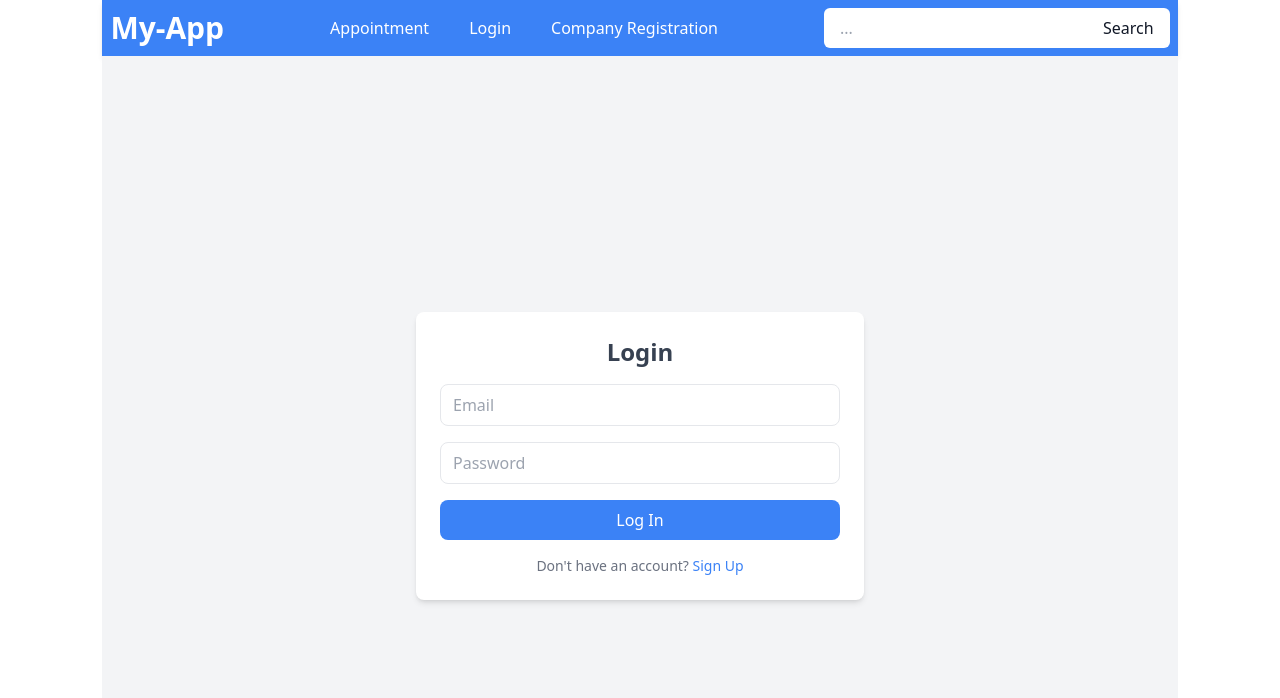
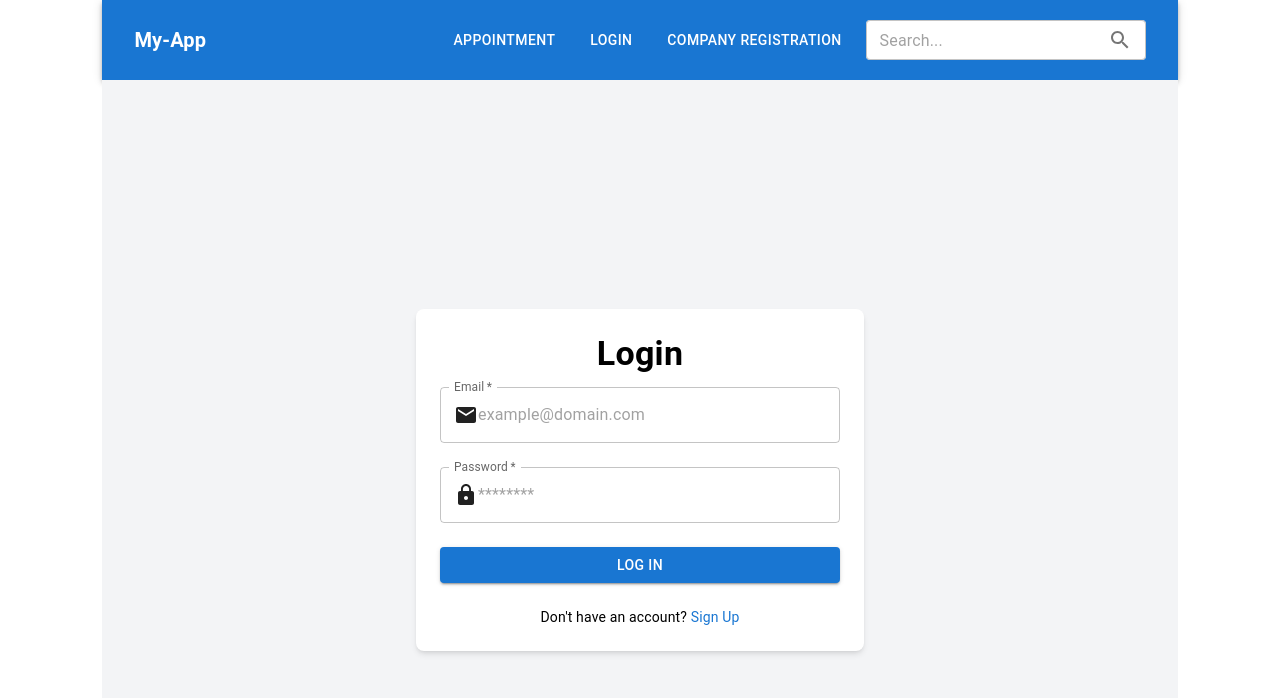
Before and after one commit to pranavrjb/my-app, a React app in the folder frontend/: page /login in a window 1280 px wide. Shown: the top 698 px of the page. Built offline with nearby package versions, Linux system fonts and the light colour scheme; the HTML template or start-up script is replaced by a standard one.

Commit message:
update in frontend

```diff
--- a/frontend/package.json
+++ b/frontend/package.json
@@ -11,6 +11,7 @@
     "preview": "vite preview"
   },
   "dependencies": {
+    "@chakra-ui/icons": "^2.2.4",
     "@emotion/react": "^11.14.0",
     "@emotion/styled": "^11.14.0",
     "@mui/icons-material": "^5.16.11",
@@ -18,8 +19,8 @@
     "axios": "^1.7.8",
     "framer-motion": "^11.13.5",
     "nodemon": "^3.1.7",
-    "react": "^18.3.1",
-    "react-dom": "^18.3.1",
+    "react": "^19.0.0",
+    "react-dom": "^19.0.0",
     "react-helmet": "^6.1.0",
     "react-hook-form": "^7.54.0",
     "react-router-dom": "^6.28.0",
--- a/frontend/src/components/Navbar.jsx
+++ b/frontend/src/components/Navbar.jsx
@@ -1,36 +1,44 @@
 import React from 'react';
+import { AppBar, Toolbar, Typography, Button, TextField, InputAdornment } from '@mui/material';
+import { Search as SearchIcon } from '@mui/icons-material';
+import { Link } from 'react-router-dom';
+
 const Navbar = () => {
   return (
-    <nav className="bg-blue-500 p-2 shadow-md">
-      <div className="container mx-auto flex justify-between items-center">
+    <AppBar position="static" color="primary" sx={{ p: 1 }}>
+      <Toolbar>
         {/* Logo */}
-        <div className="text-white text-3xl font-bold">
-          <a href="/">My-App</a>
+        <Typography variant="h6" component="div" sx={{ flexGrow: 1, fontWeight: 'bold' }}>
+          <Link to="/" style={{ textDecoration: 'none', color: 'inherit' }}>My-App</Link>
+        </Typography>
+
+        <div className="hidden md:flex space-x-4">
+          <Button color="inherit" component={Link} to="/booking">
+            Appointment
+          </Button>
+          <Button color="inherit" component={Link} to="/login">
+            Login
+          </Button>
+          <Button color="inherit" component={Link} to="/company">
+            Company Registration
+          </Button>
         </div>
 
-
-        <div className="hidden md:flex space-x-10">
-          <a href="/booking" className='text-white hover:underline'>Appointment</a>
-          {/* <a href="/services" className="text-white hover:underline">Services</a> */}
-          <a href="/login" className="text-white hover:underline">Login</a>
-          {/* <a href="/about" className="text-white hover:underline">About Us</a> */}
-          <a href="/company" className="text-white hover:underline">Company Registration</a>
-
-        </div>
-
-
-        <div className="flex items-center">
-          <input
-            type="text"
-            placeholder="..."
-            className="px-4 py-2 rounded-l-md outline-none"
-          />
-          <button className="bg-white text-gray-900 px-4 py-2 rounded-r-md hover:bg-gray-200">
-            Search
-          </button>
-        </div>
-      </div>
-    </nav>
+        <TextField
+          variant="outlined"
+          placeholder="Search..."
+          size="small"
+          InputProps={{
+            endAdornment: (
+              <InputAdornment position="end">
+                <SearchIcon />
+              </InputAdornment>
+            ),
+          }}
+          sx={{ backgroundColor: 'white', borderRadius: 1, ml: 2 }}
+        />
+      </Toolbar>
+    </AppBar>
   );
 };
 
--- a/frontend/src/pages/BookAppointment.jsx
+++ b/frontend/src/pages/BookAppointment.jsx
@@ -26,28 +26,32 @@ const BookAppointment = () => {
 
     return (
         <div className="max-w-lg mx-auto mt-10 p-6 bg-white rounded-lg shadow-md">
-            <Typography variant="h4" align="center" color="primary" gutterBottom>
+            <Typography variant="h4" align="center" color="primary" fontWeight={700} gutterBottom>
                 Book an Appointment
             </Typography>
             <form onSubmit={handleSubmit}>
+                <Grid container spacing={3}> {/* Add Grid container with spacing */}
+                    <Grid item xs={12}>
                         <TextField
                             label="Patient ID"
                             name="patientId"
                             value={formData.patientId}
                             onChange={handleChange}
                             fullWidth
-                    className="mb-4"
                             required
                         />
+                    </Grid>
+                    <Grid item xs={12}>
                         <TextField
                             label="Doctor ID"
                             name="doctorId"
                             value={formData.doctorId}
                             onChange={handleChange}
                             fullWidth
-                    className="mb-4"
                             required
                         />
+                    </Grid>
+                    <Grid item xs={12}>
                         <TextField
                             label="Date"
                             name="date"
@@ -55,12 +59,13 @@ const BookAppointment = () => {
                             value={formData.date}
                             onChange={handleChange}
                             fullWidth
-                    className="mb-4"
                             InputLabelProps={{
                                 shrink: true,
                             }}
                             required
                         />
+                    </Grid>
+                    <Grid item xs={12}>
                         <TextField
                             label="Time"
                             name="time"
@@ -68,21 +73,23 @@ const BookAppointment = () => {
                             value={formData.time}
                             onChange={handleChange}
                             fullWidth
-                    className="mb-4"
                             InputLabelProps={{
                                 shrink: true,
                             }}
                             required
                         />
+                    </Grid>
+                    <Grid item xs={12}>
                         <Button
                             variant="contained"
                             color="primary"
                             type="submit"
                             fullWidth
-                    className="mt-4"
                         >
                             Book Appointment
                         </Button>
+                    </Grid>
+                </Grid>
             </form>
         </div>
     );
--- a/frontend/src/pages/HomePage.jsx
+++ b/frontend/src/pages/HomePage.jsx
@@ -5,7 +5,7 @@ const HomePage = () => {
     return (
         <div className="bg-blue-100 min-h-screen flex flex-col justify-center items-center">
             <Typography variant="h3" color="primary" className="mb-4">
-                Welcome to My-App
+                Welcome to MedConnect
             </Typography>
             <Typography variant="body1" className="text-center mb-6">
                 Book appointments with trusted doctors in your area.
--- a/frontend/src/pages/Login.jsx
+++ b/frontend/src/pages/Login.jsx
@@ -1,64 +1,84 @@
-import React from 'react'
-import { useState } from 'react'
-import API from '../api'
+import React, { useState } from 'react';
+import { TextField, Button, Typography, Grid } from '@mui/material';
+import { Email as EmailIcon, Lock as LockIcon } from '@mui/icons-material';  // Import MUI icons
+import API from '../api';
 
 const Login = () => {
     const [formData, setFormData] = useState({ email: '', password: '' });
 
     const handleChange = (e) => {
-        setFormData({ ...formData, [e.target.name]: e.target.value })
+        setFormData({ ...formData, [e.target.name]: e.target.value });
     };
 
     const handleSubmit = async (e) => {
         e.preventDefault();
         try {
             const { data } = await API.post('/auth/login', formData);
-            console.log("Login Successfully", data)
-        }
-        catch (error) {
-            console.log("Login error!",error)
+            console.log('Login Successfully', data);
+        } catch (error) {
+            console.log('Login error!', error);
         }
     };
 
     return (
         <div className="min-h-screen flex items-center justify-center bg-gray-100">
+            <form onSubmit={handleSubmit} className="w-full max-w-md bg-white p-6 rounded-lg shadow-md">
+                <Typography variant="h4" align="center" fontWeight={700} gutterBottom>
+                    Login
+                </Typography>
 
-        <form onSubmit={handleSubmit}
-                className="w-full max-w-md bg-white p-6 rounded-lg shadow-md space-y-4">
+                <Grid container spacing={3}>
+                    <Grid item xs={12}>
+                        <TextField
+                            label="Email"
+                            name="email"
+                            type="email"
+                            placeholder='example@domain.com'
+                            value={formData.email}
+                            onChange={handleChange}
+                            fullWidth
+                            required
+                            InputProps={{
+                                startAdornment: <EmailIcon position="start" />,
+                            }}
+                        />
+                    </Grid>
 
-                <h1 className="text-2xl font-bold text-center text-gray-700">Login</h1>
-                {/* {error && <p className="text-red-500 text-center">{error}</p>} */}
+                    <Grid item xs={12}>
+                        <TextField
+                            label="Password"
+                            name="password"
+                            type="password"
+                            placeholder='********'
+                            value={formData.password}
+                            onChange={handleChange}
+                            fullWidth
+                            required
+                            InputProps={{
+                                startAdornment: <LockIcon position="start" />,
+                            }}
+                            inputProps={{ minLength: 8 }}  // Minimum password length
+                        />
+                    </Grid>
 
-            {/* <label className='text-3x1 font-semibold'>Email</label> */}
-            <input
-            type='email'
-             name='email'
-              placeholder='Email'
-               onChange={handleChange}
-                    className="w-full px-3 py-2 border rounded-lg focus:outline-none focus:ring-2 focus:ring-blue-400"
-               required />
+                    <Grid item xs={12}>
+                        <Button variant="contained" color="primary" type="submit" fullWidth>
+                            Log In
+                        </Button>
+                    </Grid>
 
-               {/* <label className='text-3x1 font-semibold m-auto'>Password</label> */}
-            <input
-            type='password'
-            name='password'
-             placeholder='Password'
-             minLength={8}
-              onChange={handleChange}
-                    className="w-full px-3 py-2 border rounded-lg focus:outline-none focus:ring-2 focus:ring-blue-400"
-               required />
-                <button type='submit' className="w-full bg-blue-500 text-white py-2 rounded-lg hover:bg-blue-600 transition">Log In</button>
+                    <Grid item xs={12}>
+                        <Typography variant="body2" align="center">
+                            Don't have an account?{' '}
+                            <a href="/signup" style={{ color: '#1976d2', textDecoration: 'none' }}>
+                                Sign Up
+                            </a>
+                        </Typography>
+                    </Grid>
+                </Grid>
+            </form>
+        </div>
+    );
+};
 
-                <p className="text-sm text-center text-gray-500">
-                    Don't have an account?{' '}
-                    <a href="/signup" className="text-blue-500 hover:underline">
-                        Sign Up
-                    </a>
-                </p>
-        </form>
-        </div>
-    )
-
-}
-
-export default Login
+export default Login;
```
Also changed, not shown: 1 other file (tests, documents, lock files or other folders). Lines whose indentation alone changed are shown as unchanged.
